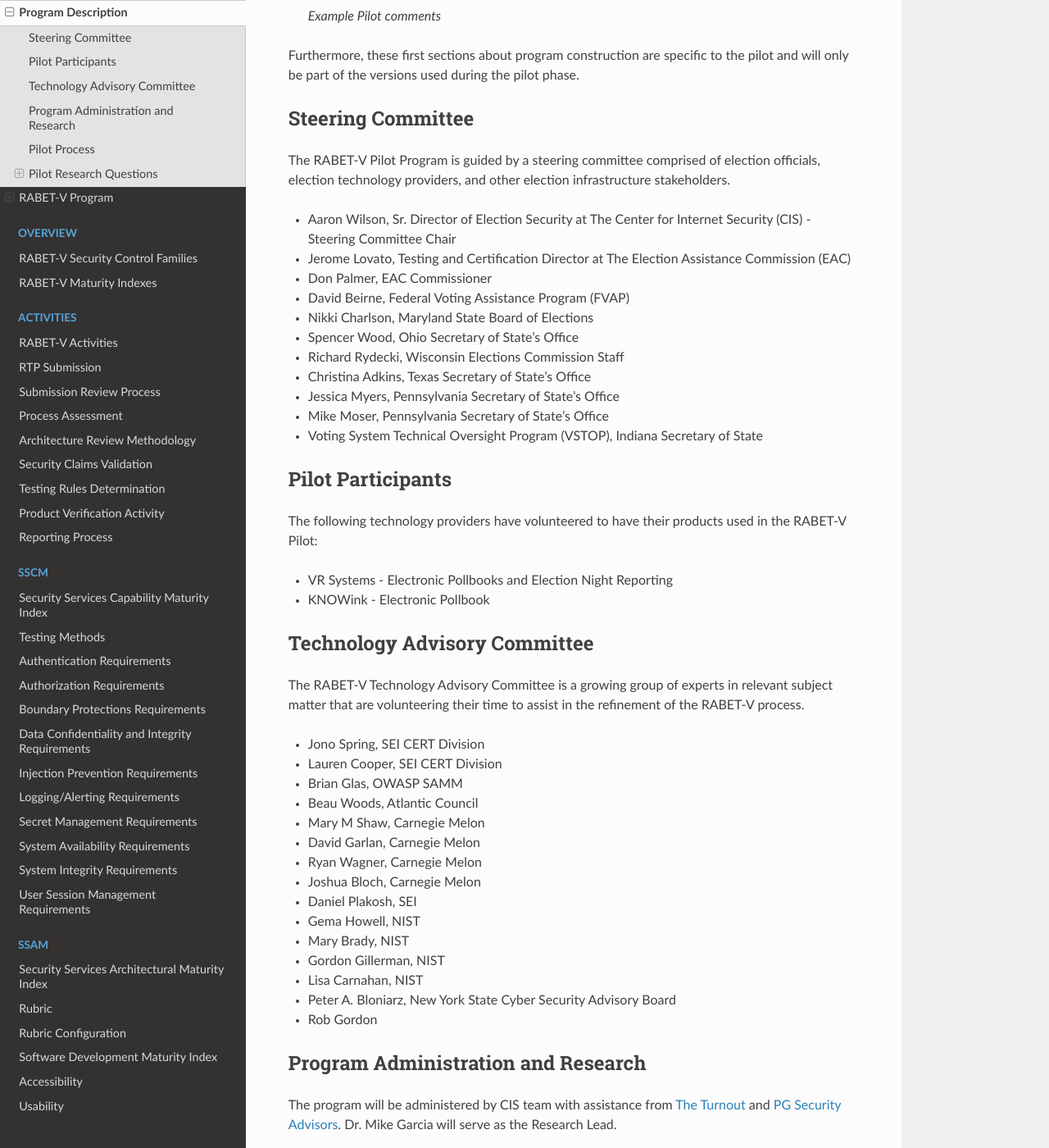
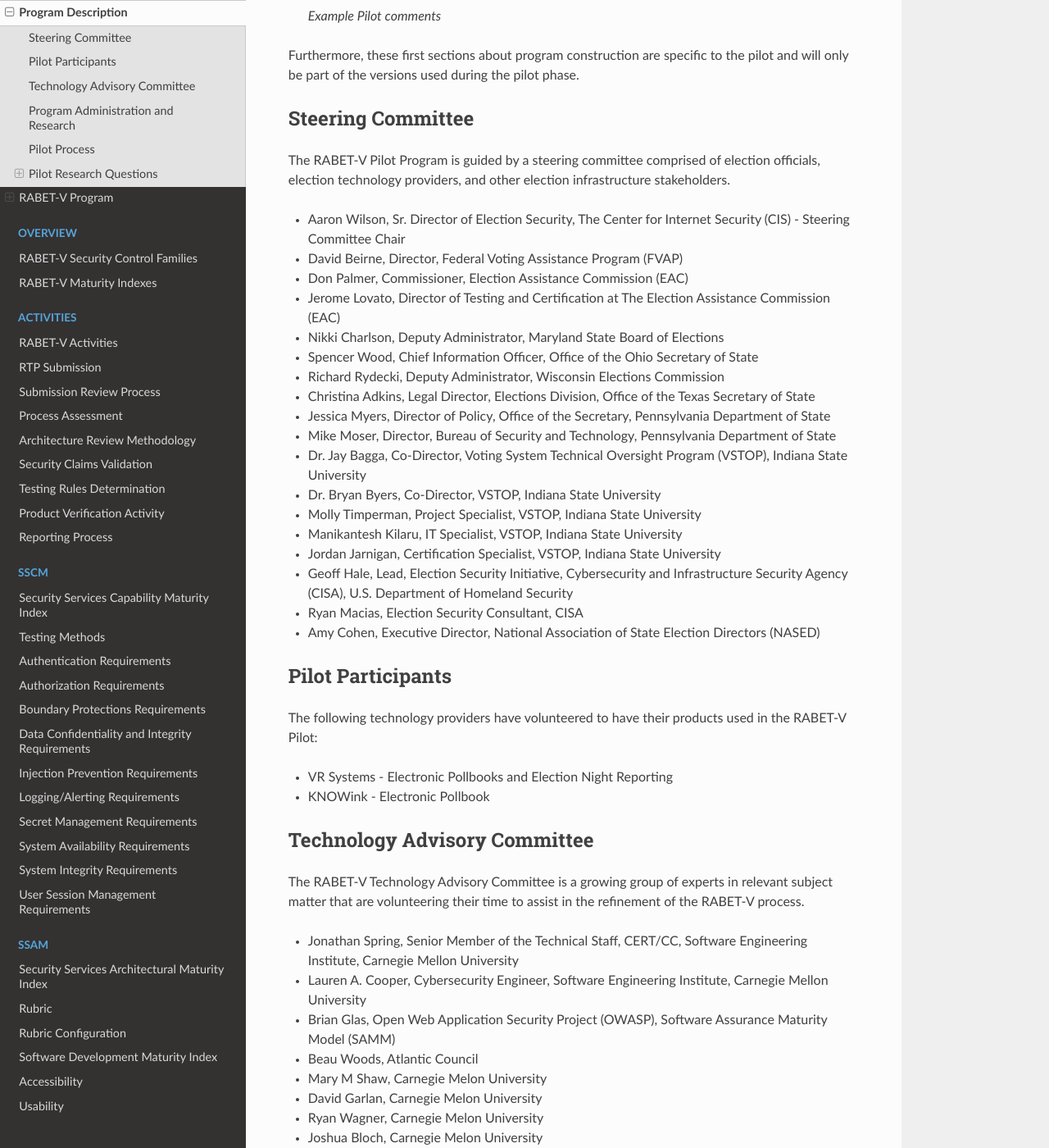
Before and after one commit to it-dept-cis/RABET-V-Pilot, a Sphinx documentation site: the page built from docs/source/README.md, in a window 1280 px wide and 1400 px high, scrolled down 320 px. Shown: the whole window at 82% size. Built offline with Sphinx 7.4.7 and the Read the Docs theme 2.0.0, drawn with Linux system fonts in a browser that asks for light colours; some of the changed text lies outside the part shown.

Commit message:
Update README.md
cleanup of steering committee and TAC affiliations

```diff
--- a/docs/source/README.md
+++ b/docs/source/README.md
@@ -11,27 +11,41 @@
 
 The RABET-V Pilot Program is guided by a steering committee comprised of election officials, election technology providers, and other election infrastructure stakeholders.
 
-  - Aaron Wilson, Sr. Director of Election Security at The Center for Internet Security (CIS) - Steering Committee Chair
+  - Aaron Wilson, Sr. Director of Election Security, The Center for Internet Security (CIS) - Steering Committee Chair
 
-  - Jerome Lovato, Testing and Certification Director at The Election Assistance Commission (EAC)
+  - David Beirne, Director, Federal Voting Assistance Program (FVAP)
 
-  - Don Palmer, EAC Commissioner
+  - Don Palmer, Commissioner, Election Assistance Commission (EAC)
 
-  - David Beirne, Federal Voting Assistance Program (FVAP)
+  - Jerome Lovato, Director of Testing and Certification at The Election Assistance Commission (EAC)
 
-  - Nikki Charlson, Maryland State Board of Elections
+  - Nikki Charlson, Deputy Administrator, Maryland State Board of Elections
 
-  - Spencer Wood, Ohio Secretary of State’s Office
+  - Spencer Wood, Chief Information Officer, Office of the Ohio Secretary of State
 
-  - Richard Rydecki, Wisconsin Elections Commission Staff
+  - Richard Rydecki, Deputy Administrator, Wisconsin Elections Commission
 
-  - Christina Adkins, Texas Secretary of State’s Office
+  - Christina Adkins, Legal Director, Elections Division, Office of the Texas Secretary of State
 
-  - Jessica Myers, Pennsylvania Secretary of State’s Office
+  - Jessica Myers, Director of Policy, Office of the Secretary, Pennsylvania Department of State
 
-  - Mike Moser, Pennsylvania Secretary of State’s Office
+  - Mike Moser, Director, Bureau of Security and Technology, Pennsylvania Department of State
 
-  - Voting System Technical Oversight Program (VSTOP), Indiana Secretary of State
+  - Dr. Jay Bagga, Co-Director, Voting System Technical Oversight Program (VSTOP), Indiana State University
+
+  - Dr. Bryan Byers, Co-Director, VSTOP, Indiana State University
+
+  - Molly Timperman, Project Specialist, VSTOP, Indiana State University
+
+  - Manikantesh Kilaru, IT Specialist, VSTOP, Indiana State University
+
+  - Jordan Jarnigan, Certification Specialist, VSTOP, Indiana State University
+
+  - Geoff Hale, Lead, Election Security Initiative, Cybersecurity and Infrastructure Security Agency (CISA), U.S. Department of Homeland Security
+
+  - Ryan Macias, Election Security Consultant, CISA
+
+  - Amy Cohen, Executive Director, National Association of State Election Directors (NASED)
 
 ## Pilot Participants
 
@@ -47,25 +61,25 @@
 
 The RABET-V Technology Advisory Committee is a growing group of experts in relevant subject matter that are volunteering their time to assist in the refinement of the RABET-V process.
 
-  - Jono Spring, SEI CERT Division
+  - Jonathan Spring, Senior Member of the Technical Staff, CERT/CC, Software Engineering 	Institute, Carnegie Mellon University
 
-  - Lauren Cooper, SEI CERT Division
+  - Lauren A. Cooper, Cybersecurity Engineer, Software Engineering Institute, Carnegie Mellon University
 
-  - Brian Glas, OWASP SAMM
+  - Brian Glas, Open Web Application Security Project (OWASP), Software Assurance Maturity Model (SAMM)
 
   - Beau Woods, Atlantic Council
 
-  - Mary M Shaw, Carnegie Melon
+  - Mary M Shaw, Carnegie Melon University
 
-  - David Garlan, Carnegie Melon
+  - David Garlan, Carnegie Melon University
 
-  - Ryan Wagner, Carnegie Melon
+  - Ryan Wagner, Carnegie Melon University
 
-  - Joshua Bloch, Carnegie Melon
+  - Joshua Bloch, Carnegie Melon University
 
-  - Daniel Plakosh, SEI
+  - Daniel Plakosh, Carnegia Melon University
 
-  - Gema Howell, NIST
+  - Gema Howell, National Institute of Science and Technology (NIST)
 
   - Mary Brady, NIST
 
@@ -75,7 +89,7 @@
 
   - Peter A. Bloniarz, New York State Cyber Security Advisory Board
 
-  - Rob Gordon
+  - Rob Gordon, Principal Technical Constultant Akamai
 
 ## Program Administration and Research
 
```
